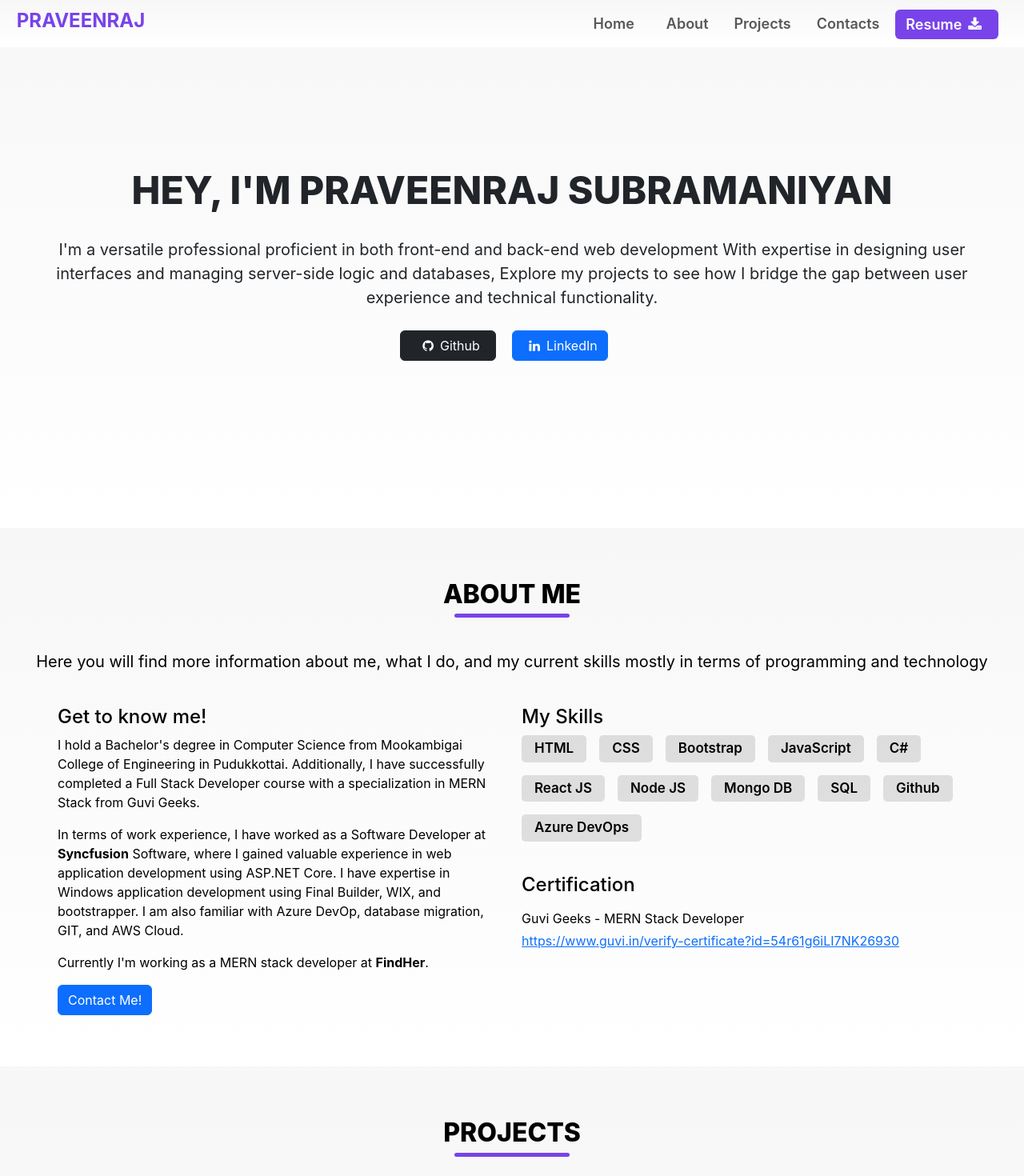
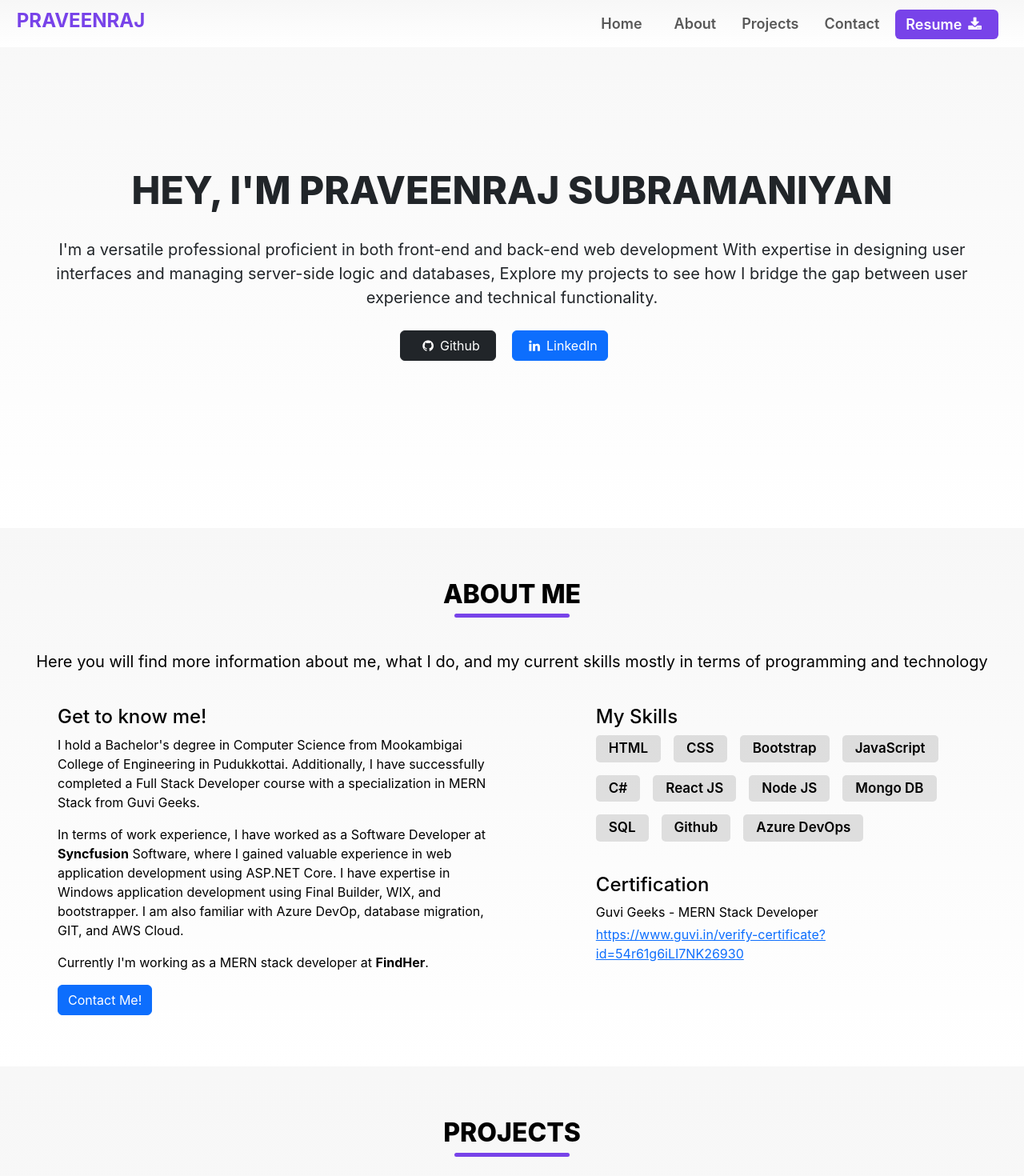
Before and after one commit to Praveenraj-subramaniyan/praveenraj_portfolio, a React (Create React App) app: page / in a window 1280 px wide. Shown: the top 1470 px of the page at 80% size. Built offline with nearby package versions, Linux system fonts and the light colour scheme.

Commit message:
certification changes

```diff
--- a/src/About.css
+++ b/src/About.css
@@ -58,6 +58,16 @@ margin-top:-11px;
     width: fit-content;
 }
 
+.my-skills{
+    margin-left: 8%;
+}
+
+@media (width<1000px){
+    .my-skills{
+        margin-left: 0%;
+    }
+}
+
 @media  (max-width: 600px) {
     .about-para{
         font-size: 13px;
--- a/src/About.js
+++ b/src/About.js
@@ -37,7 +37,7 @@ function About() {
               Currently I'm working as a MERN stack developer at <b>FindHer</b>.
             </p>
           </div>
-          <div className="col-12 col-lg-6 col-md-12 my-skills">
+          <div className="col-12 col-lg-5 col-md-12 my-skills">
             <h4 className="col-6">My Skills</h4>
             <div className="skills">
               <div className="skills__skill">HTML</div>
@@ -54,7 +54,7 @@ function About() {
             </div>
             <br/>
             <div>
-            <h4 className="col-6 mb-3">Certification</h4>
+            <h4 className="col-6 mb-2">Certification</h4>
             <p className=" mb-1">Guvi Geeks - MERN Stack Developer</p>
             <a href="https://www.guvi.in/verify-certificate?id=54r61g6iLI7NK26930">https://www.guvi.in/verify-certificate?id=54r61g6iLI7NK26930</a>
             </div>
--- a/src/App.js
+++ b/src/App.js
@@ -44,7 +44,7 @@ function App() {
                 </li>
                 <li className="nav-item mx-2">
                   <a className="nav-link" href="#Contact">
-                    Contacts
+                    Contact
                   </a>
                 </li>
                 <li className="nav-item mx-1 btn-resume-div">
```
